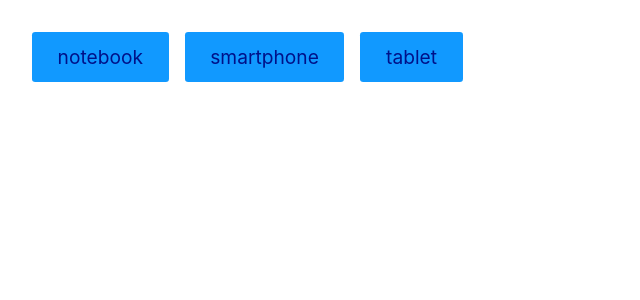
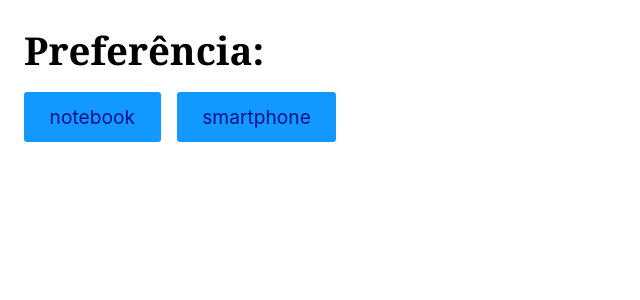
Before and after one commit to RonaldoCReis/curso-react-origamid, a React (Create React App) app: page / in a window 1280 px wide. Shown: the top 300 px of the page, without its empty margins (0-640 px from the left). Built offline with nearby package versions, Linux system fonts and the light colour scheme.

Commit message:
useEffect

```diff
--- a/src/App.js
+++ b/src/App.js
@@ -1,41 +1,47 @@
 import React from "react";
 import Produto from "./Produto";
 
-// Os links abaixo puxam dados de um produto em formato JSON
-// tablet
+// Quando o usuário clicar em um dos botões, faça um fetch do produto clicado utilizando a api abaixo
+// https://ranekapi.origamid.dev/json/api/produto/notebook
 // https://ranekapi.origamid.dev/json/api/produto/smartphone
-// https://ranekapi.origamid.dev/json/api/produto/notebook
-// Crie uma interface com 3 botões, um para cada produto.
-// Ao clicar no botão faça um fetch a api e mostre os dados do produto na tela.
-// Mostre apenas um produto por vez
-// Mostre a mensagem carregando... enquanto o fetch é realizado
+// Mostre o nome e preço na tela (separe essa informação em um componente Produto.js)
+// Defina o produto clicado como uma preferência do usuário no localStorage
+// Quando o usuário entrar no site, se existe um produto no localStorage, faça o fetch do mesmo
 
 const App = () => {
-  const [dados, setDados] = React.useState(null);
-  const [loading, setLoading] = React.useState(null);
+  const [produto, setProduto] = React.useState(null);
+  function handleClick(event) {
+    buscaProduto(event.target.innerText);
+  }
 
-  async function handleClick(event) {
-    setLoading(true);
-    const response = await fetch(
-      `https://ranekapi.origamid.dev/json/api/produto/${event.target.innerText}`
+  async function buscaProduto(prod) {
+    const busca = await fetch(
+      `https://ranekapi.origamid.dev/json/api/produto/${prod}`
     );
-    const json = await response.json();
-    setDados(json);
-    setLoading(false);
+    const json = await busca.json();
+    setProduto(json);
   }
+
+  React.useEffect(() => {
+    if (localStorage.getItem("produto"))
+      buscaProduto(localStorage.getItem("produto"));
+  }, []);
+
+  React.useEffect(() => {
+    if (produto) {
+      localStorage.setItem("produto", produto.id);
+      console.log(produto.id);
+    }
+  }, [produto]);
+
   return (
     <div>
-      <button style={{ margin: ".5rem" }} onClick={handleClick}>
+      <h1>Preferência: {produto && <span>{produto.nome}</span>}</h1>
+      <button onClick={handleClick} style={{ marginRight: "1rem" }}>
         notebook
       </button>
-      <button style={{ margin: ".5rem" }} onClick={handleClick}>
-        smartphone
-      </button>
-      <button style={{ margin: ".5rem" }} onClick={handleClick}>
-        tablet
-      </button>
-      {loading && <p>Carregando...</p>}
-      {!loading && dados && <Produto dados={dados} />}
+      <button onClick={handleClick}>smartphone</button>
+      {produto && <Produto nome={produto.nome} preco={produto.preco} />}
     </div>
   );
 };
--- a/src/Produto.js
+++ b/src/Produto.js
@@ -1,12 +1,11 @@
 import React from "react";
 
-const Produto = ({ dados }) => {
+const Produto = ({ nome, preco }) => {
   return (
-    <div>
-      <h1>{dados.nome}</h1>
-      <p>{dados.preco}</p>
-      <img src={dados.fotos[0].src} alt={dados.fotos[0].alt} />
-    </div>
+    <>
+      <h2>{nome}</h2>
+      <p>R$ {preco}</p>
+    </>
   );
 };
 
```
